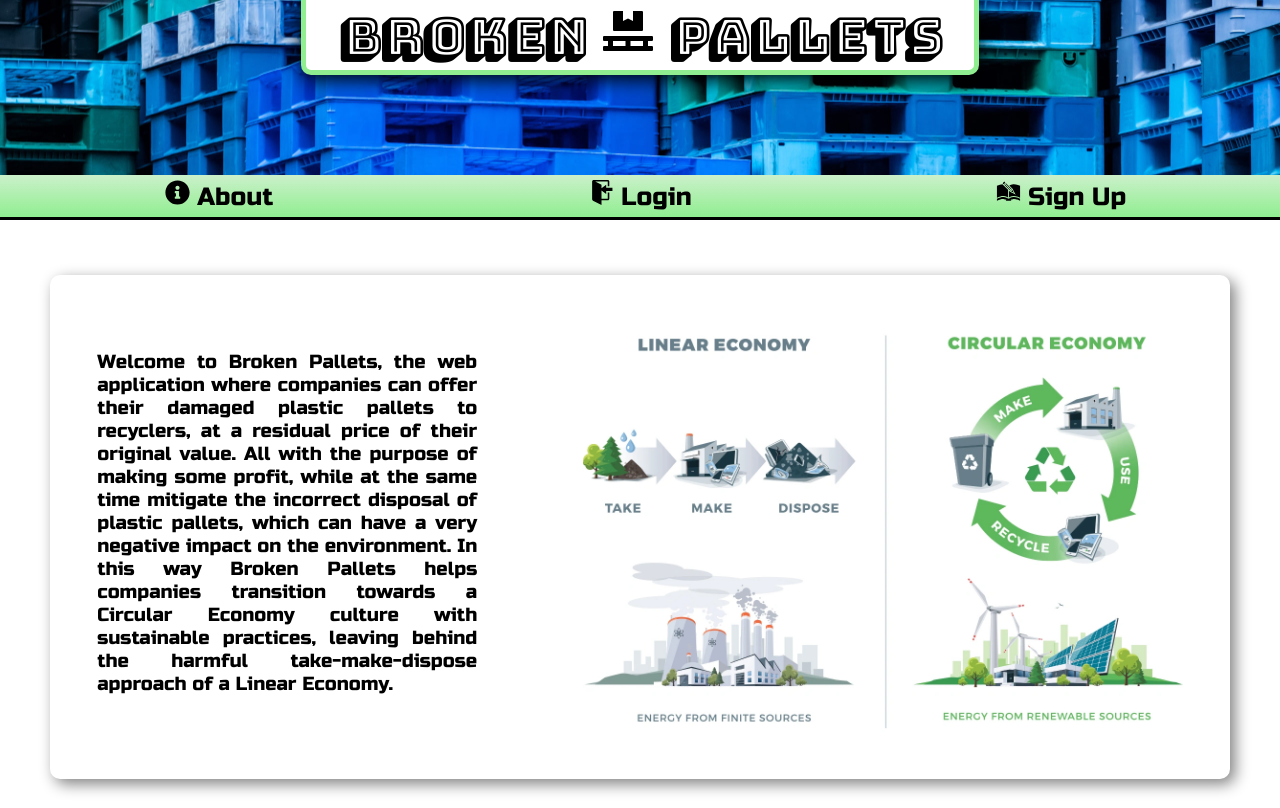
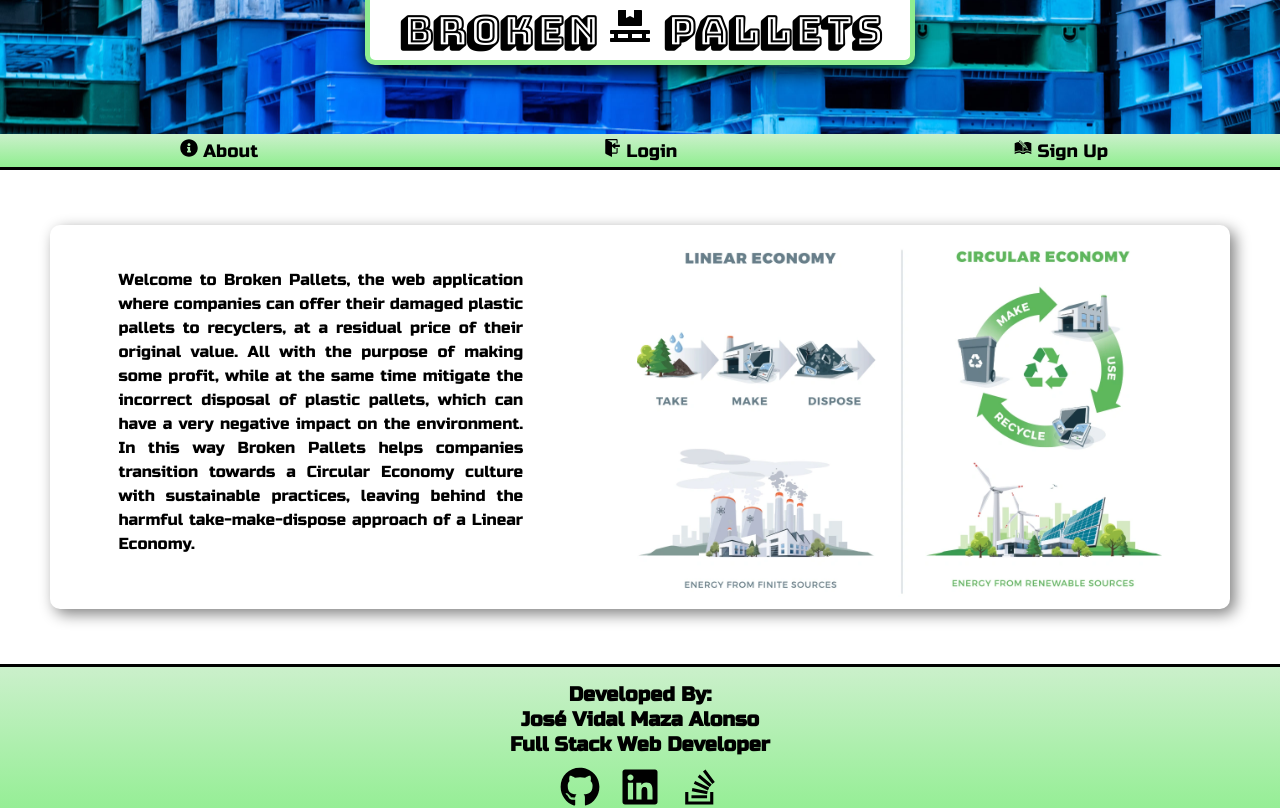
Before and after one commit to josevidmal/jvma-broken-pallets, a React (Create React App) app in the folder client/: page / in a window 1280 px wide. Shown: the top 808 px of the page. Built offline with nearby package versions, Linux system fonts and the light colour scheme; a web font is replaced by a local one.

Commit message:
Adding code to App.css to adjust text for header, header h1, nav links and buttons, for screen sizes of 992, 1200 and 1400px. Also modifying offer images flex basis, width and height to improve web responsive design of the app.

```diff
--- a/client/src/App.css
+++ b/client/src/App.css
@@ -452,7 +452,7 @@ footer ul li {
     }
 
     header {
-        height: 200px;
+        height: 170px;
     }
 
     header h1 {
@@ -506,7 +506,7 @@ footer ul li {
 
     .btns {
         width: 35%;
-        font-size: 23px;
+        font-size: 20px;
     }
 
     #login-btn, #signup-btn {
@@ -585,6 +585,7 @@ footer ul li {
         flex-basis: 49%;
         justify-content: space-between;
         align-items: center;
+        padding: 0% 2%;
     }
 
     .offer-ids {
@@ -593,12 +594,12 @@ footer ul li {
     }
 
     .offer-lists {
-        flex-basis: 65%;
+        flex-basis: 60%;
     }
 
     .offer-img {
-        flex-basis: 10%;
-        width: 120px;
+        flex-basis: 35%;
+        width: 150px;
         height: 150px;
     }
 
@@ -618,50 +619,52 @@ footer ul li {
     }
 
     header {
-        height: 220px;
+        height: 170px;
     }
 
     header h1 {
-        flex-basis: 53%;
-        height: 75px;
-        font-size: 50px;
+        flex-basis: 43%;
+        height: 65px;
+        font-size: 40px;
     }
 
     .home-nav-li {
         flex-basis: 30%;
-        font-size: 25px;
+        font-size: 18px;
     }
 
     .seller-nav-li, .recycler-nav-li {
         flex-basis: 20%;
-        font-size: 25px;
+        font-size: 18px;
     }
 
     #about-section {
-        justify-content: space-between;
+        justify-content: space-around;
         align-content: space-between;
         align-items: center;
+        padding: 1% 1%;
     }
 
     #home-image {
-        height: 400px;
-        flex-basis: 35%;
+        height: 350px;
+        flex-basis: 45%;
     }
 
     #about-section p {
         flex-basis: 35%;
-        font-size: 19px;
+        font-size: 16px;
+        line-height: 1.5;
     }
 
     .section-headings {
         flex-basis: 100%;
-        font-size: 50px;
+        font-size: 40px;
         text-align: left;
         margin: 5px 0px;
     }
 
     .forms-labels {
-        font-size: 20px;
+        font-size: 18px;
     }
 
     .form-inputs, .form-selects {
@@ -677,7 +680,7 @@ footer ul li {
     .btns {
         margin: 10px 0px;
         width: 25%;
-        font-size: 25px;
+        font-size: 20px;
     }
 
     #login-btn, #signup-btn {
@@ -751,6 +754,7 @@ footer ul li {
         flex-basis: 49%;
         justify-content: space-between;
         align-items: center;
+        padding: 0% 2%;
     }
 
     .offer-ids {
@@ -763,9 +767,9 @@ footer ul li {
     }
 
     .offer-img {
-        flex-basis: 30%;
+        flex-basis: 35%;
         width: 180px;
-        height: 230px;
+        height: 180px;
     }
 
     footer h4 {
@@ -784,7 +788,7 @@ footer ul li {
     }
 
     header h1 {
-        flex-basis: 36%;
+        flex-basis: 37%;
         height: 65px;
         font-size: 40px;
     }
```
